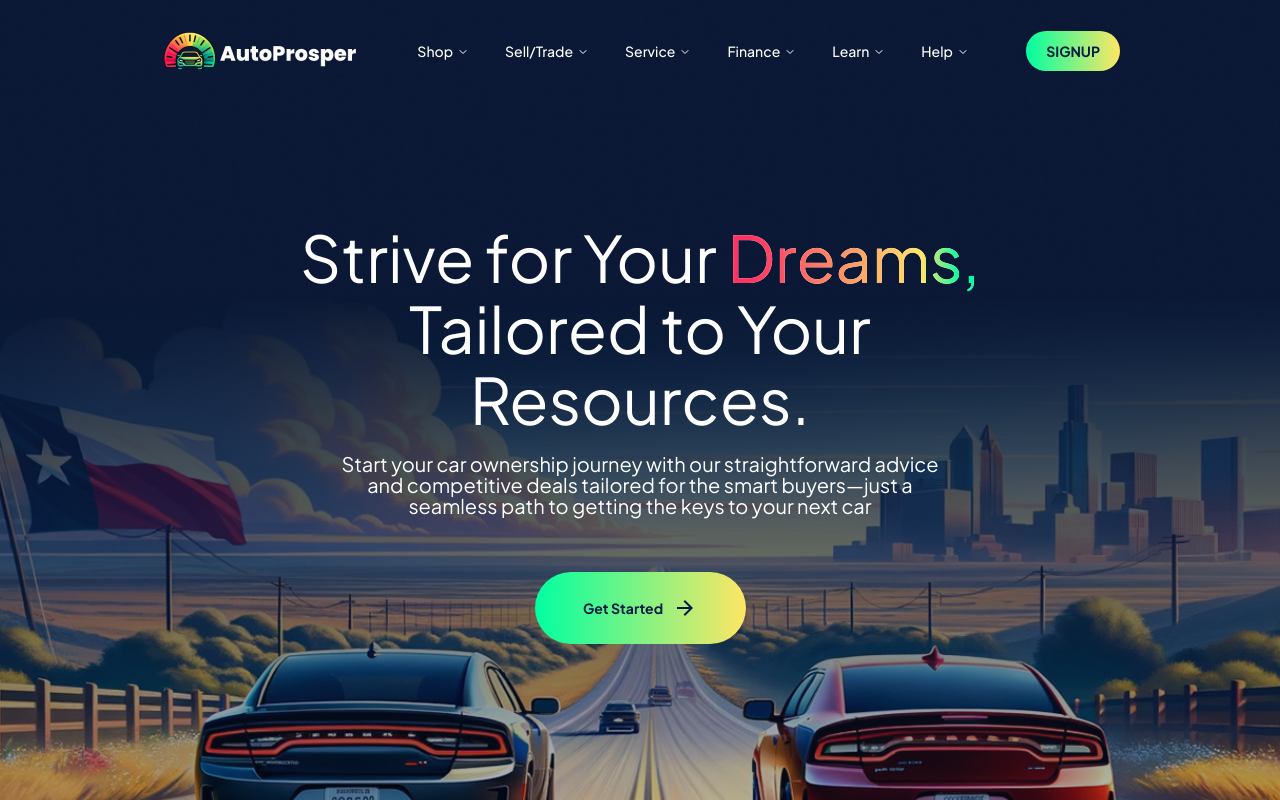
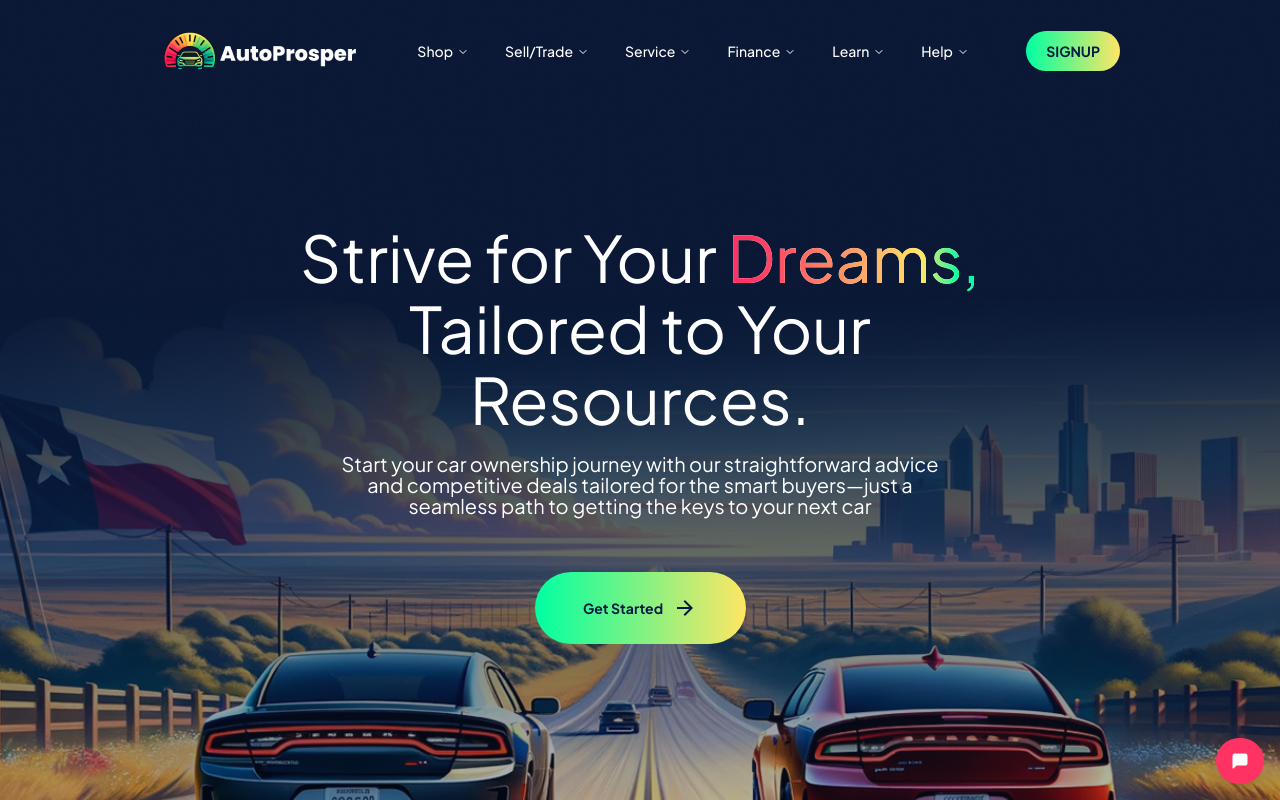
Before and after one commit to talhabaig/autoprosper, a Next.js app: page / in a window 1280 px wide. Shown: the top 800 px of the page. Built offline with nearby package versions, Linux system fonts and the light colour scheme.

Commit message:
add floating button

```diff
--- a/src/app/layout.tsx
+++ b/src/app/layout.tsx
@@ -2,6 +2,7 @@ import type { Metadata, Viewport } from "next";
 // import { Inter } from "next/font/google";
 import "./globals.css";
 import "../assests/style/main.css";
+import { MessageSquare } from "lucide-react";
 
 // const inter = Inter({ subsets: ["latin"] });
 
@@ -11,11 +12,11 @@ export const metadata: Metadata = {
 };
 
 export const viewport: Viewport = {
-  width: 'device-width',
+  width: "device-width",
   initialScale: 1,
   maximumScale: 1,
   userScalable: true,
-}
+};
 
 export default function RootLayout({
   children,
@@ -28,6 +29,11 @@ export default function RootLayout({
         {/* Navbar */}
         {children}
         {/* footer */}
+        <div className="fixed bottom-4 right-4">
+          <button className="bg-primary hover:scale-110 transition-all text-white font-bold p-[14px] rounded-full shadow-lg">
+            <MessageSquare fill="#fff" width="20" height="18" />
+          </button>
+        </div>
       </body>
     </html>
   );
```
